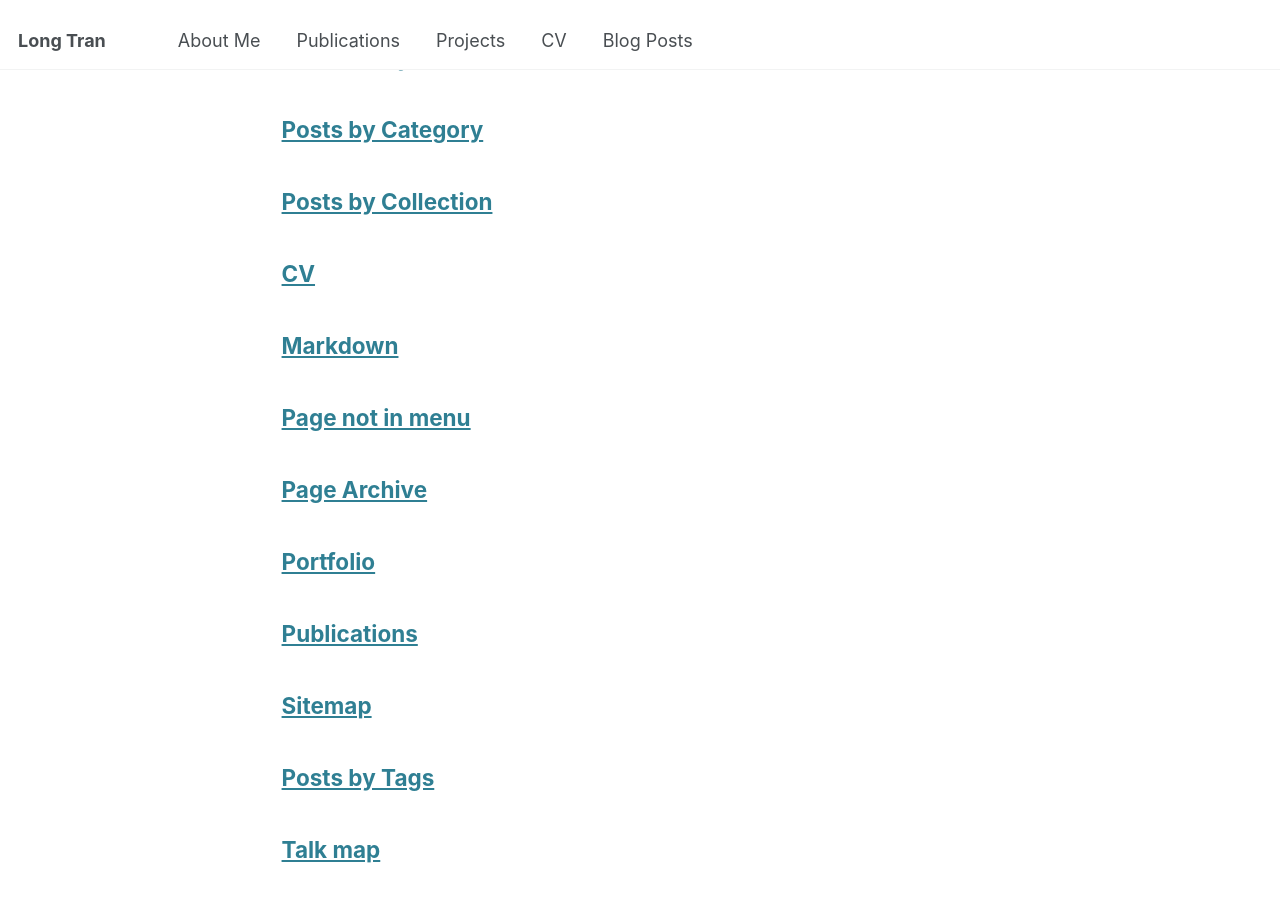
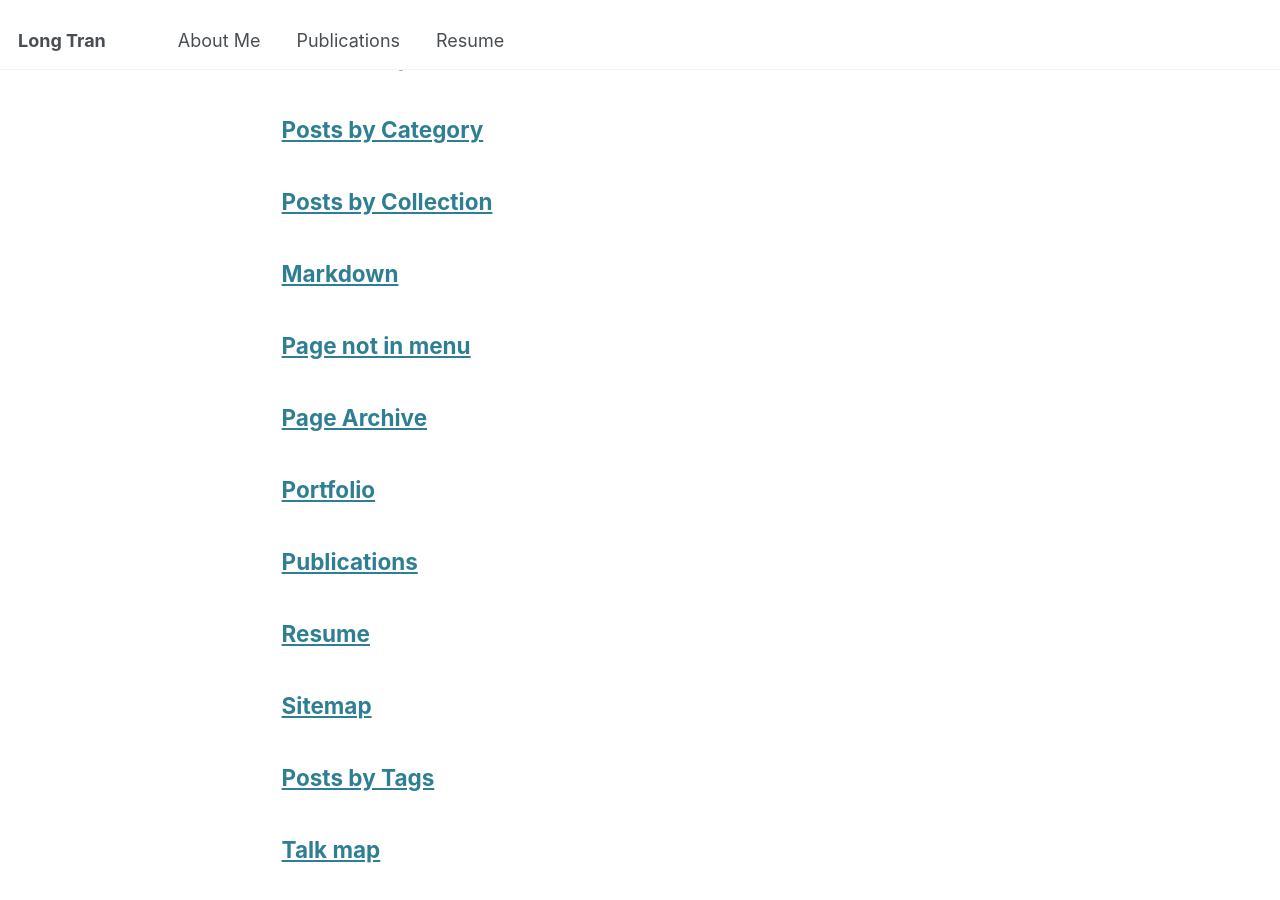
Before and after one commit to longtran1904/longtran1904.github.io, a Jekyll site: the page built from _pages/page-archive.html, in a window 1280 px wide and 900 px high, scrolled down 279 px. Built offline with Jekyll 4.4.1, drawn with Linux system fonts in a browser that asks for light colours.

Commit message:
remove blog post & update resume

```diff
--- a/_data/navigation.yml
+++ b/_data/navigation.yml
@@ -11,11 +11,11 @@ main:
   - title: "Publications"
     url: /publications/
 
-  - title: "Projects"
-    url: /projects/
+  # - title: "Projects"
+  #   url: /projects/
 
-  - title: "CV"
-    url: /cv
+  - title: "Resume"
+    url: /resume
 
-  - title: "Blog Posts"
-    url: /year-archive/
+  # - title: "Blog Posts"
+  #   url: /year-archive/
--- a/_pages/cv.md
+++ b/_pages/resume.md
@@ -1,7 +1,7 @@
 ---
 layout: archive
-title: "CV"
-permalink: /cv/
+title: "Resume"
+permalink: /resume/
 author_profile: true
 redirect_from:
   - /resume
@@ -10,7 +10,7 @@ redirect_from:
 {% include base_path %}
 
 <!-- Fallback download link -->
-<p><a href="{{ '/files/resume.pdf' | relative_url }}" target="_blank">Download CV (PDF)</a></p>
+<p><a href="{{ '/files/resume.pdf' | relative_url }}" target="_blank">Download Resume (PDF)</a></p>
 
 <iframe
   src="{{ '/assets/pdfjs-v3/web/viewer.html' | relative_url }}?file={{ '/files/resume.pdf' | relative_url | uri_escape }}"
```
Also changed, not shown: 2 other files.
